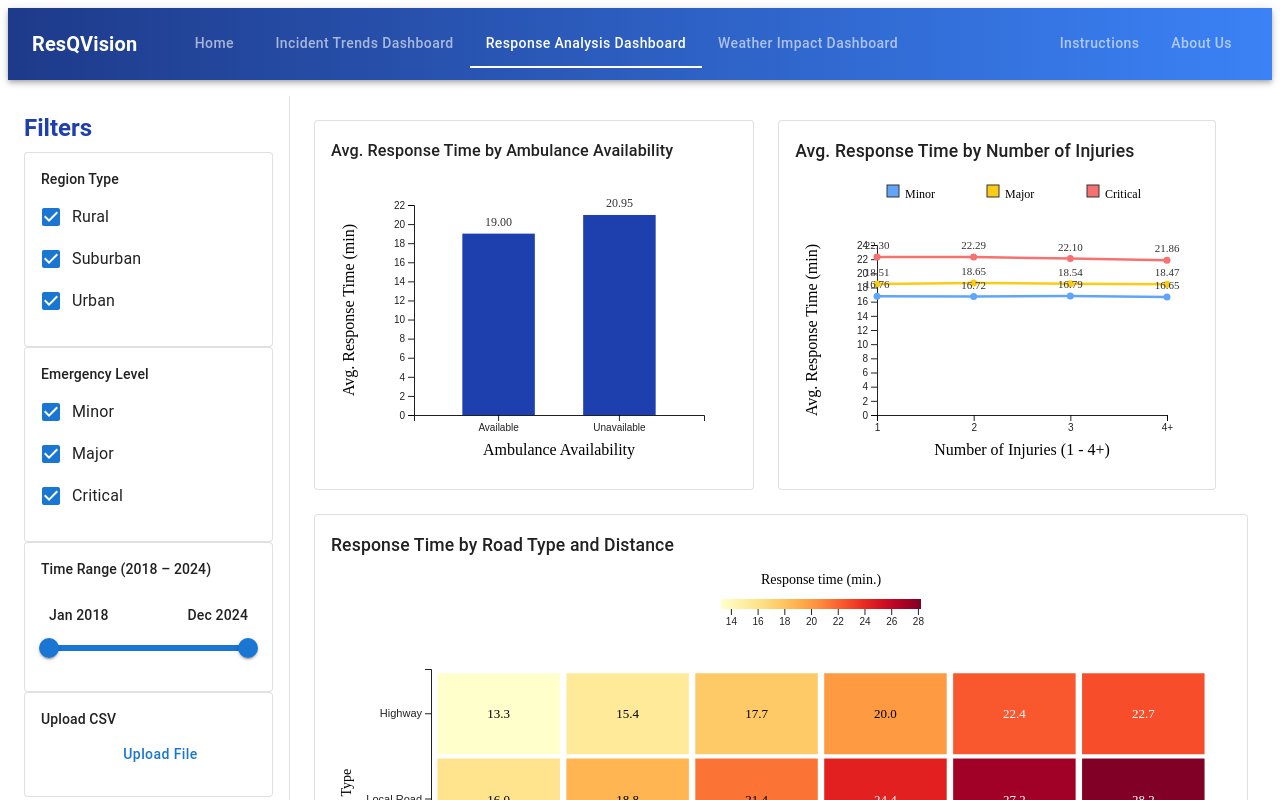
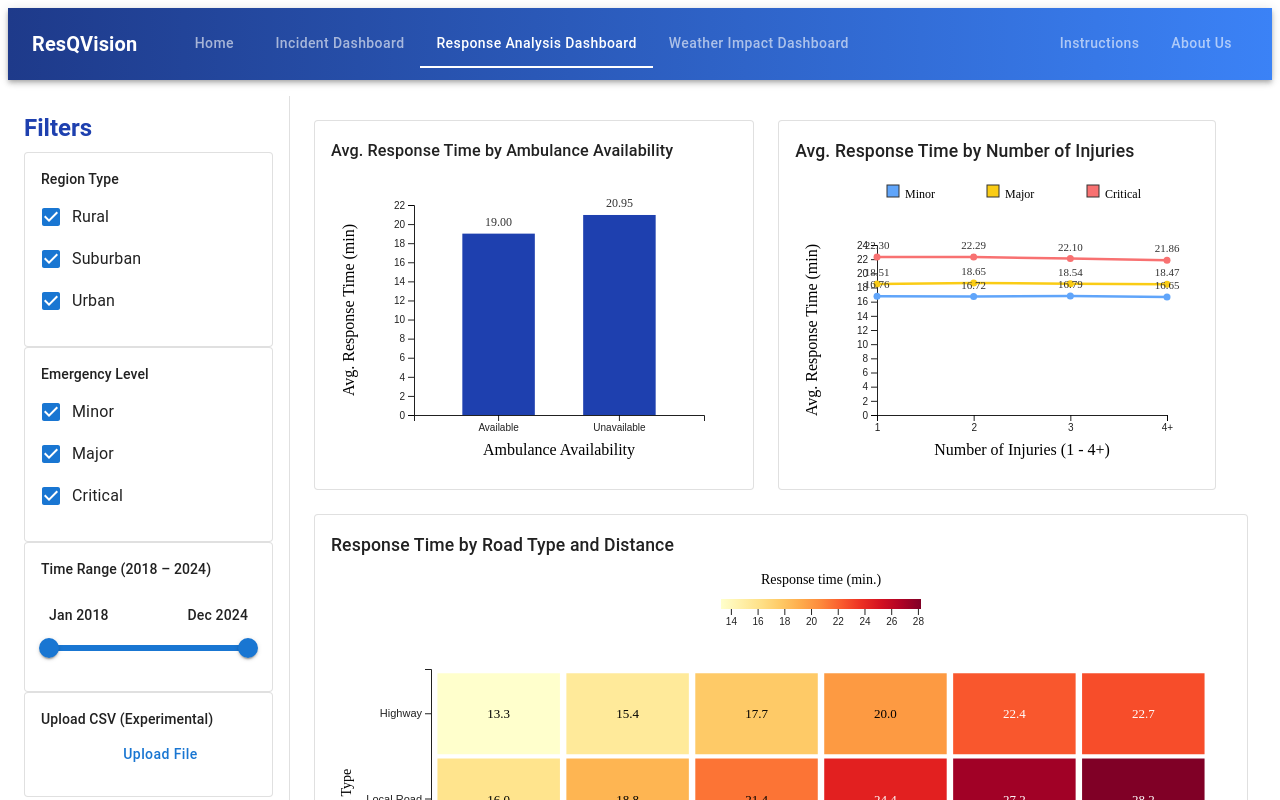
Before and after one commit to ShaunakJoshi1407/ResQVision, a React (Vite) app in the folder resqvision/: page / in a window 1280 px wide. Both pictures are taken after a click on the tab "Response Analysis Dashboard". Shown: the top 800 px of the page. Built offline with nearby package versions, Linux system fonts and the light colour scheme; some icons are missing.

Commit message:
Minor fixes

```diff
--- a/resqvision/src/App.jsx
+++ b/resqvision/src/App.jsx
@@ -151,7 +151,7 @@ function App() {
               TabIndicatorProps={{ style: { backgroundColor: 'white' } }}
             >
               <Tab label="Home" value="home" sx={{ color: 'white', textTransform: 'none' }} />
-              <Tab label="Incident Trends Dashboard" value="incident" sx={{ color: 'white', textTransform: 'none' }} />
+              <Tab label="Incident Dashboard" value="incident" sx={{ color: 'white', textTransform: 'none' }} />
               <Tab label="Response Analysis Dashboard" value="response" sx={{ color: 'white', textTransform: 'none' }} />
               <Tab label="Weather Impact Dashboard" value="weather" sx={{ color: 'white', textTransform: 'none' }} />
             </Tabs>
--- a/resqvision/src/components/IncidentSeverityDashboard.jsx
+++ b/resqvision/src/components/IncidentSeverityDashboard.jsx
@@ -352,7 +352,7 @@ const IncidentSeverityDashboard = () => {
 
         <Card variant="outlined" className="mb-4">
           <CardContent>
-            <Typography variant="subtitle2" gutterBottom>Upload CSV</Typography>
+            <Typography variant="subtitle2" gutterBottom>Upload CSV (Experimental)</Typography>
             <Box display="flex" gap={1}>
               {!uploadedFileName ? (
                 <Button
--- a/resqvision/src/components/ResponseDashboard.jsx
+++ b/resqvision/src/components/ResponseDashboard.jsx
@@ -364,7 +364,7 @@ const ResponseDashboard = () => {
         {/* Upload or Reset */}
         <Card variant="outlined">
           <CardContent>
-            <Typography variant="subtitle2" gutterBottom>Upload CSV</Typography>
+            <Typography variant="subtitle2" gutterBottom>Upload CSV (Experimental)</Typography>
             <Box display="flex" gap={1}>
               {!uploadedFileName ? (
                 <Button
--- a/resqvision/src/components/WeatherDashboard.jsx
+++ b/resqvision/src/components/WeatherDashboard.jsx
@@ -204,7 +204,7 @@ const WeatherDashboard = () => {
 
         <Card variant="outlined">
           <CardContent>
-            <Typography variant="subtitle2" gutterBottom>Upload CSV</Typography>
+            <Typography variant="subtitle2" gutterBottom>Upload CSV (Experimental)</Typography>
             <Box display="flex" gap={1}>
               {!uploadedFileName ? (
                 <Button
```
Also changed, not shown: 1 other file (tests, documents, lock files or other folders).
